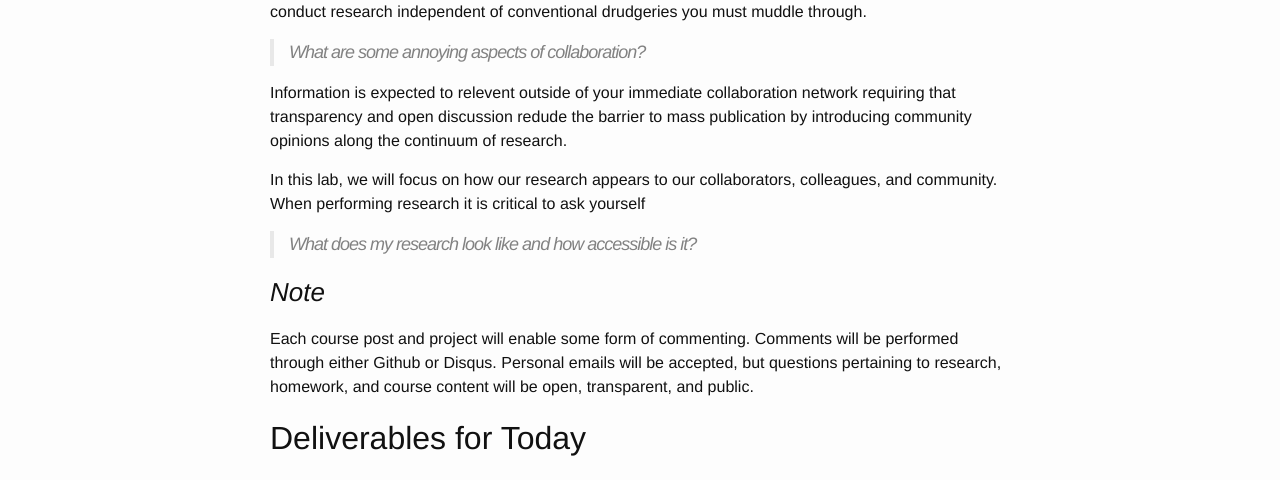
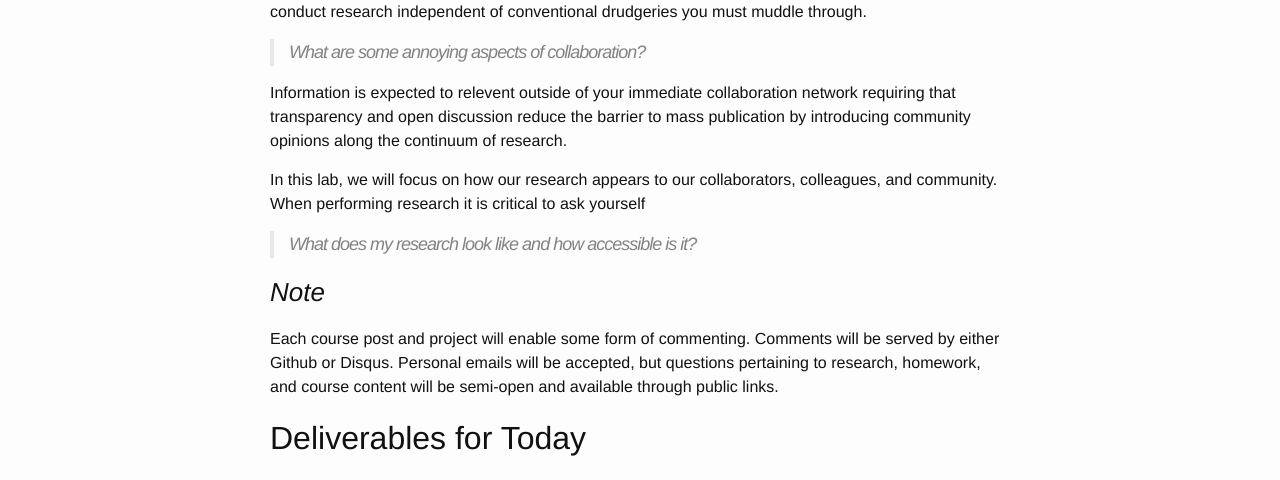
Before and after one commit to tonyfast/Materials-Informatics-Lab, a Jekyll site: the page built from _posts/2014-08-19-Course-Overview.html, in a window 1280 px wide. Shown: the part 335-815 px from the top of the page. Built offline with Jekyll 4.4.1, drawn with Linux system fonts in a browser that asks for light colours; comment, search, counter and statistics services are not loaded.

Commit message:
Tiny modifications to posts

```diff
--- a/_posts/2014-08-19-Course-Overview.html
+++ b/_posts/2014-08-19-Course-Overview.html
@@ -16,7 +16,7 @@ independent of conventional drudgeries you must muddle through.
 > What are some annoying aspects of collaboration?
 
 Information is expected to relevent outside of your immediate collaboration network
-requiring that transparency and open discussion redude the barrier to mass publication
+requiring that transparency and open discussion reduce the barrier to mass publication
 by introducing community opinions along the continuum of research.
 
 In this lab, we will focus on how our research appears to our collaborators,
@@ -27,8 +27,8 @@ colleagues, and community.  When performing research it is critical to ask yours
 ### *Note*
 
 Each course post and project will enable some form of commenting.  Comments will be
-performed through either Github or Disqus.  Personal emails will be accepted, but questions
-pertaining to research, homework, and course content will be open, transparent, and public.
+served by either Github or Disqus.  Personal emails will be accepted, but questions
+pertaining to research, homework, and course content will be semi-open and available through public links.
 
 
 ## Deliverables for Today
--- a/_posts/2014-08-19-Diversity-and-Materials.html
+++ b/_posts/2014-08-19-Diversity-and-Materials.html
@@ -87,7 +87,7 @@ Structure-property-processing connections live and breath in service.  All exter
 The diversity of materials informatics will be both its strength and its complication.
 Materials informatics leverages a broad range of skills, lexicons, fields, talents,
 and personalities to solve challenges that require each agents **best** skills.  This
-course will be geared towards unearthly and improving all the students talks while
+course will be geared towards unearthing and improving all the students talks while
 meandering the murky space of collaboration.
 
 ## Materials Informatics Projects
```
Also changed, not shown: _posts/2014-08-19-Big-Data.html (+16 -2 lines).
